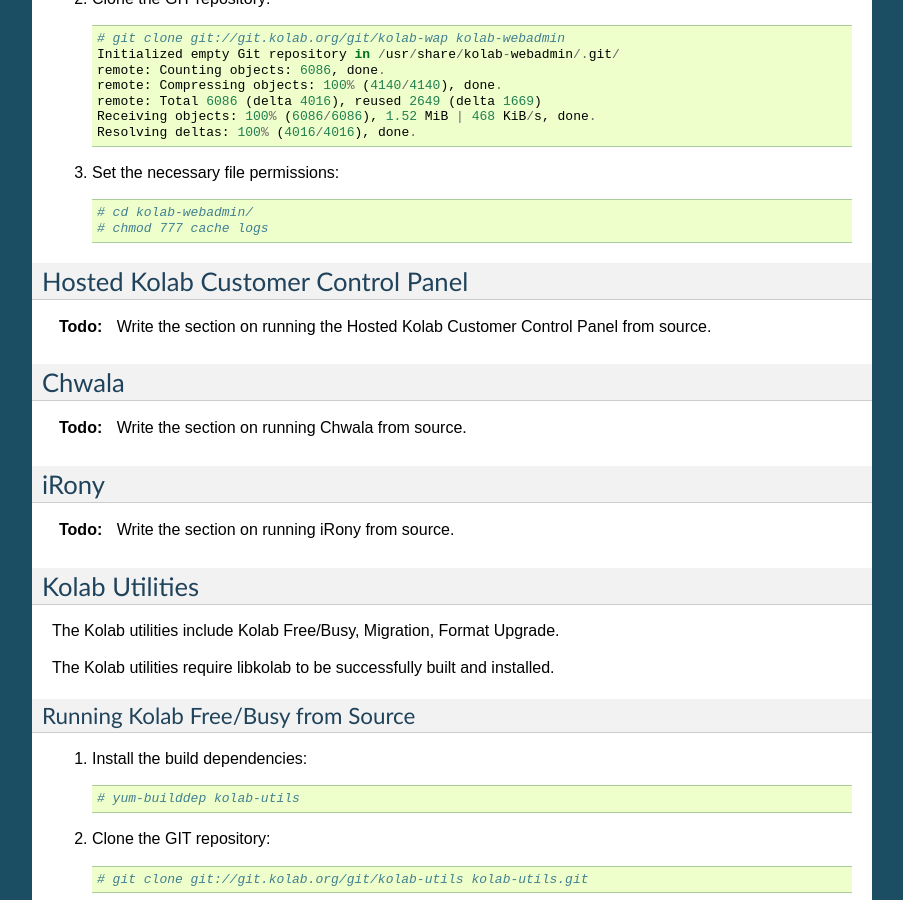
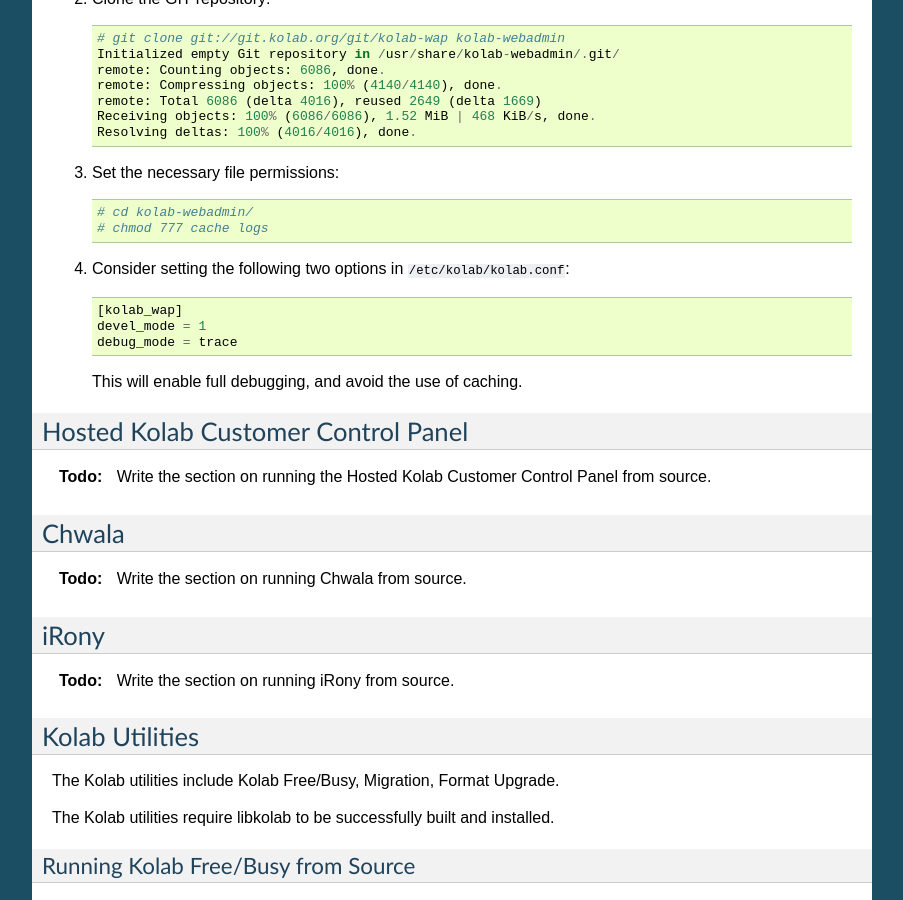
Before and after one commit to kanarip/kolab-docs, a Sphinx documentation site: the page built from source/howtos/build-kolab-from-source.rst, in a window 1280 px wide and 900 px high, scrolled down 7684 px. Shown: the whole window, without its empty margins (198-1101 px from the left). Built offline with Sphinx 7.4.7, drawn with Linux system fonts in a browser that asks for light colours.

Commit message:
Add a note on setting devel_mode and debug_mode

```diff
--- a/source/howtos/build-kolab-from-source.rst
+++ b/source/howtos/build-kolab-from-source.rst
@@ -534,6 +534,16 @@
         # cd kolab-webadmin/
         # chmod 777 cache logs
 
+4.  Consider setting the following two options in :file:`/etc/kolab/kolab.conf`:
+
+    .. parsed-literal::
+
+        [kolab_wap]
+        devel_mode = 1
+        debug_mode = trace
+
+    This will enable full debugging, and avoid the use of caching.
+
 Hosted Kolab Customer Control Panel
 ===================================
 
```
